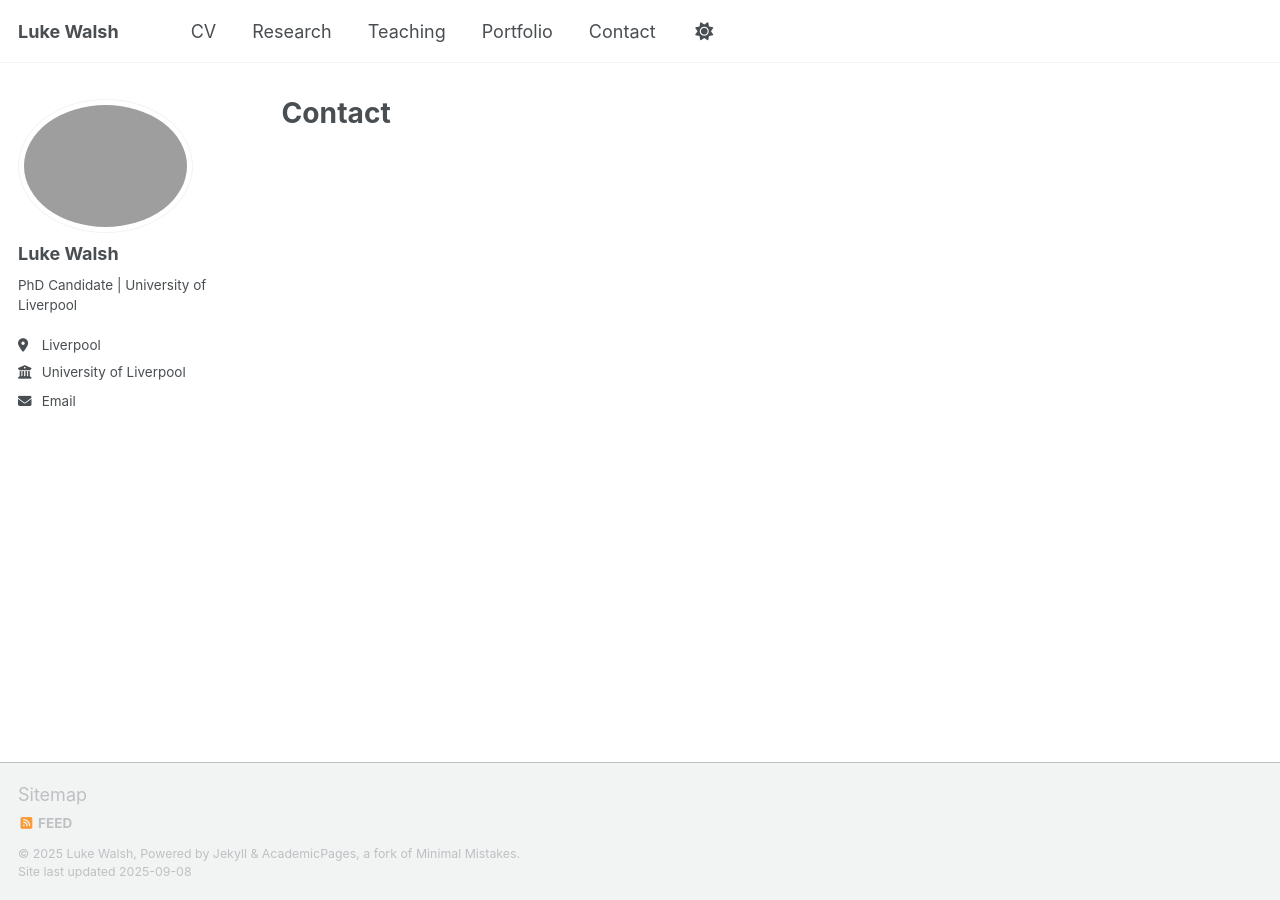
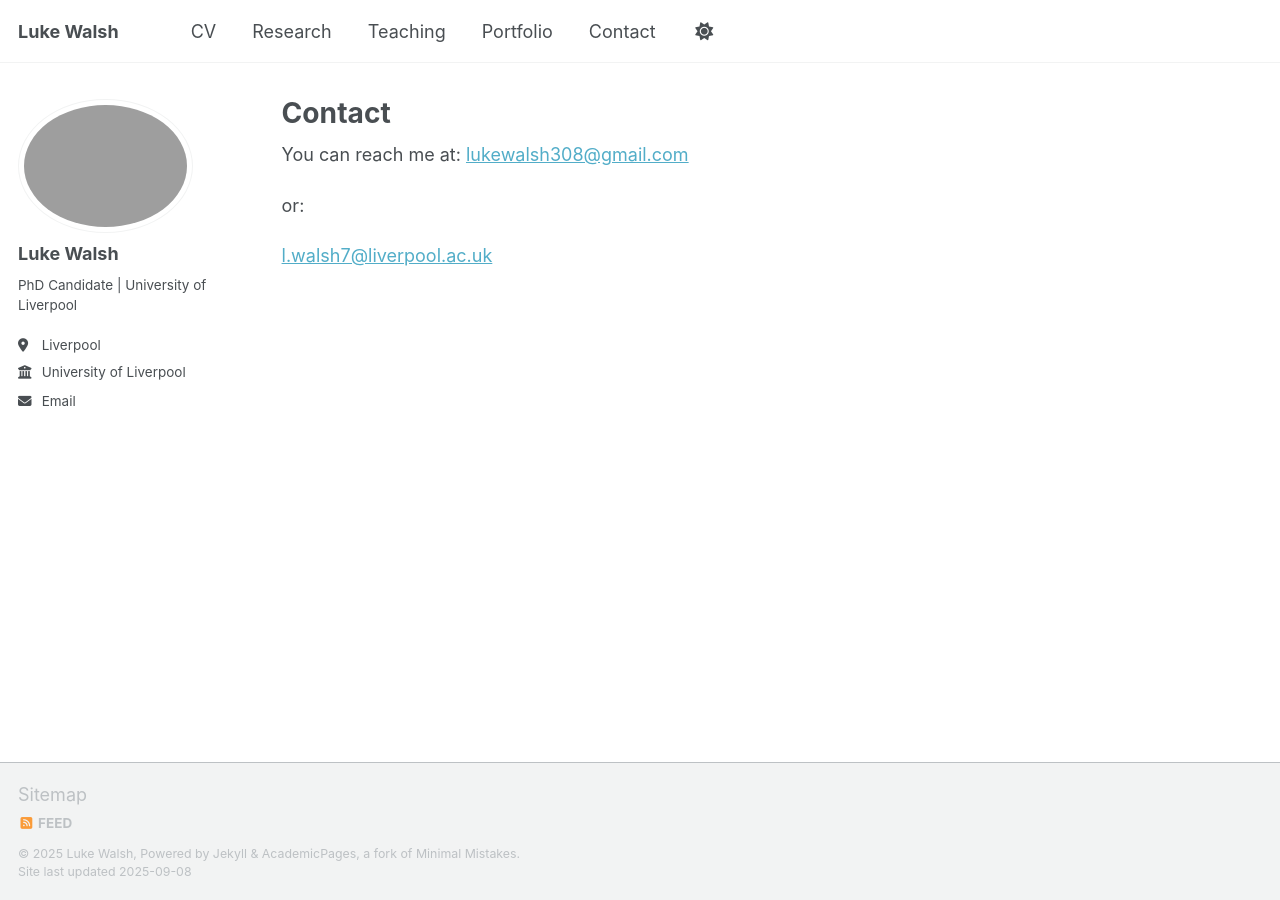
Before and after one commit to LukeWalsh308/LukeWalsh308.github.io, a Jekyll site: the page built from _pages/contact.md, in a window 1280 px wide. Built offline with Jekyll 4.4.1, drawn with Linux system fonts in a browser that asks for light colours; a script that is not in the unit is left out.

Commit message:
Update contact.md

```diff
--- a/_pages/contact.md
+++ b/_pages/contact.md
@@ -4,3 +4,9 @@ permalink: /contact/
 layout: single
 author_profile: true
 ---
+
+You can reach me at: [lukewalsh308@gmail.com](lukewalsh308@gmail.com)
+
+or:
+
+[l.walsh7@liverpool.ac.uk](mailto:l.walsh7@liverpool.ac.uk)
```
